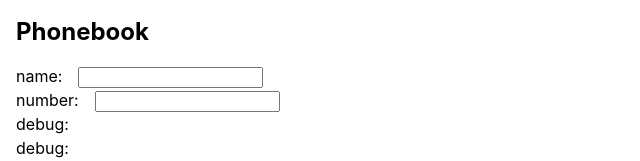
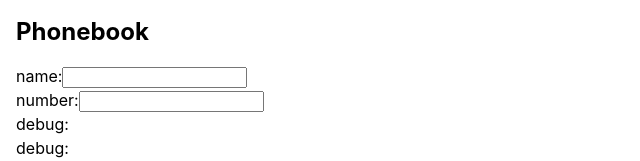
Before and after one commit to ludivinepoussier/fullstackopen, a React (Create React App) app in the folder part-2/phonebook/: page / in a window 1280 px wide. Shown: the top 161 px of the page, without its empty margins (0-640 px from the left). Built offline with nearby package versions, Linux system fonts and the light colour scheme.

Commit message:
Remove margin on input

```diff
--- a/part-2/phonebook/src/index.css
+++ b/part-2/phonebook/src/index.css
@@ -14,10 +14,6 @@ ul, li {
   padding: 0;
 }
 
-input {
-  margin: 0 1rem;
-}
-
 code {
   font-family: source-code-pro, Menlo, Monaco, Consolas, 'Courier New',
     monospace;
```
